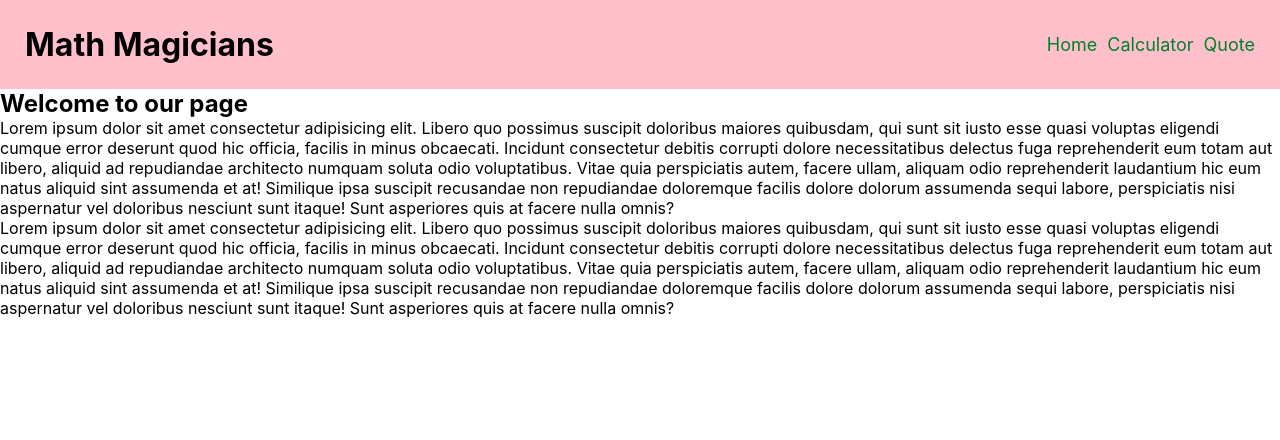
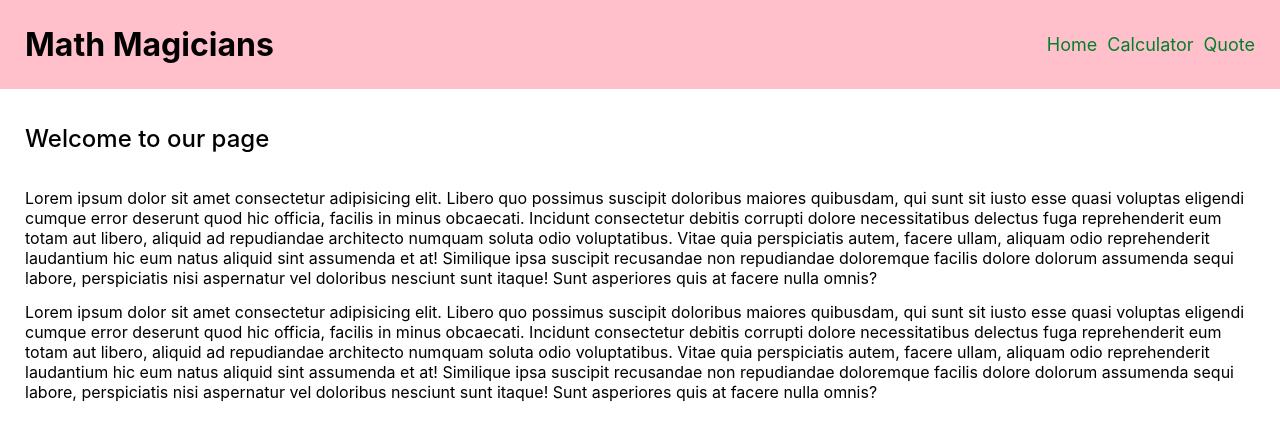
Before and after one commit to alphayowakarindi/math-magicians, a React (Create React App) app: page / in a window 1280 px wide. Shown: the top 440 px of the page. Built offline with nearby package versions, Linux system fonts and the light colour scheme; the HTML template or start-up script is replaced by a standard one.

Commit message:
Style the main content of the home page

```diff
--- a/src/App.css
+++ b/src/App.css
@@ -82,3 +82,16 @@ body {
   color: #00802b;
   font-size: 18px;
 }
+
+.home {
+  padding: 35px 25px 0 25px;
+}
+
+.home h2 {
+  margin-bottom: 35px;
+  font-weight: 500;
+}
+
+.home p {
+  margin: 14px 0;
+}
```
